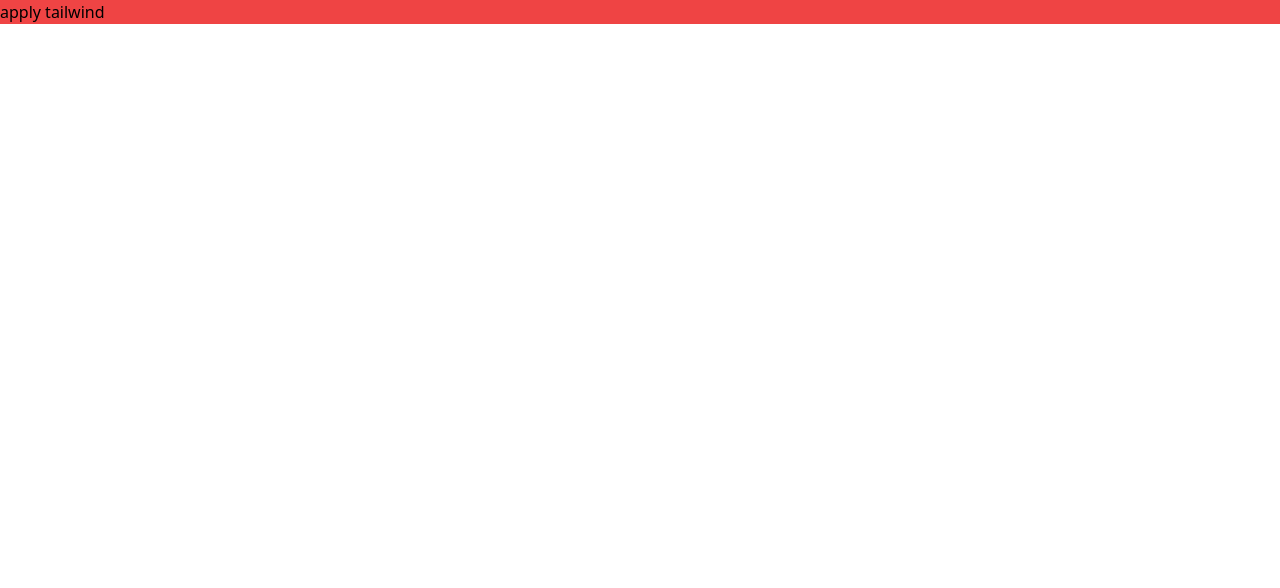
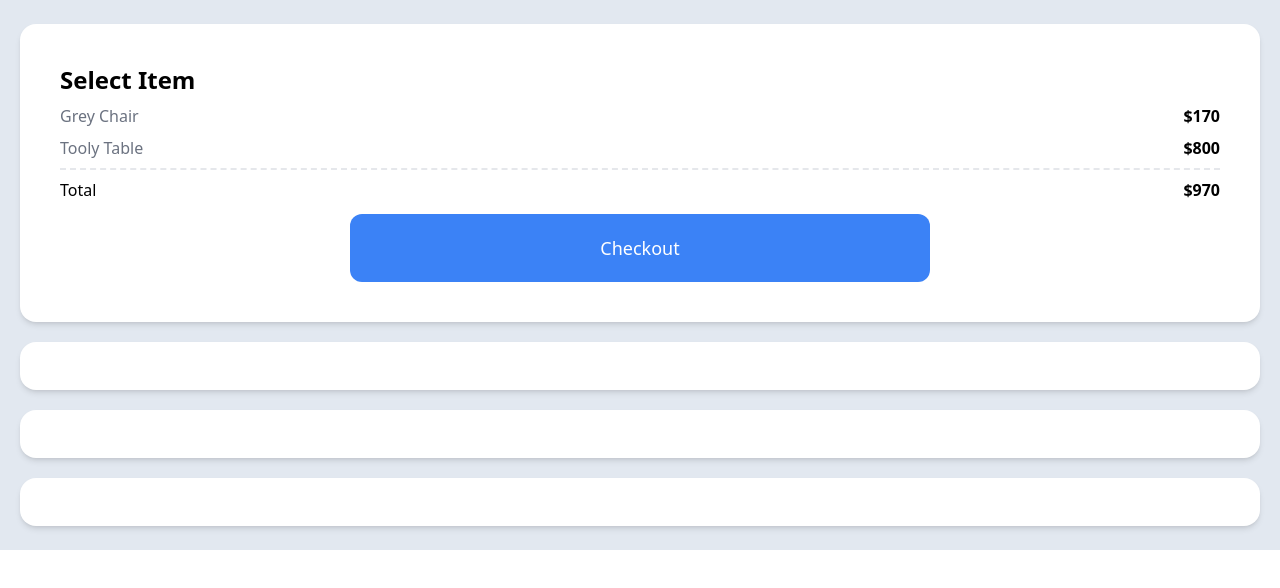
Before and after one commit to sorious77/carrot-market, a Next.js app: page / in a window 1280 px wide. Shown: the top 588 px of the page. Built offline with nearby package versions, Linux system fonts and the light colour scheme.

Commit message:
#4.1 Test Drive part One

```diff
--- a/pages/index.tsx
+++ b/pages/index.tsx
@@ -2,8 +2,28 @@ import type { NextPage } from "next";
 
 const Home: NextPage = () => {
   return (
-    <div className="bg-red-500">
-      <h1 className="text-black">apply tailwind</h1>
+    <div className="bg-slate-200 py-6 px-5 flex flex-col space-y-5">
+      <div className="bg-white p-10 rounded-2xl shadow-md">
+        <span className="text-2xl font-semibold">Select Item</span>
+        <div className="flex justify-between my-2">
+          <span className="text-gray-500">Grey Chair</span>
+          <span className="font-bold">$170</span>
+        </div>
+        <div className="flex justify-between">
+          <span className="text-gray-500">Tooly Table</span>
+          <span className="font-bold">$800</span>
+        </div>
+        <div className="flex justify-between my-2 pt-2 border-t-2 border-dashed">
+          <span>Total</span>
+          <span className="font-bold">$970</span>
+        </div>
+        <div className="mt-3 bg-blue-500 text-white rounded-xl p-5 w-1/2 text-center mx-auto text-lg">
+          Checkout
+        </div>
+      </div>
+      <div className="bg-white p-6 rounded-2xl shadow-md"></div>
+      <div className="bg-white p-6 rounded-2xl shadow-md"></div>
+      <div className="bg-white p-6 rounded-2xl shadow-md"></div>
     </div>
   );
 };
```
